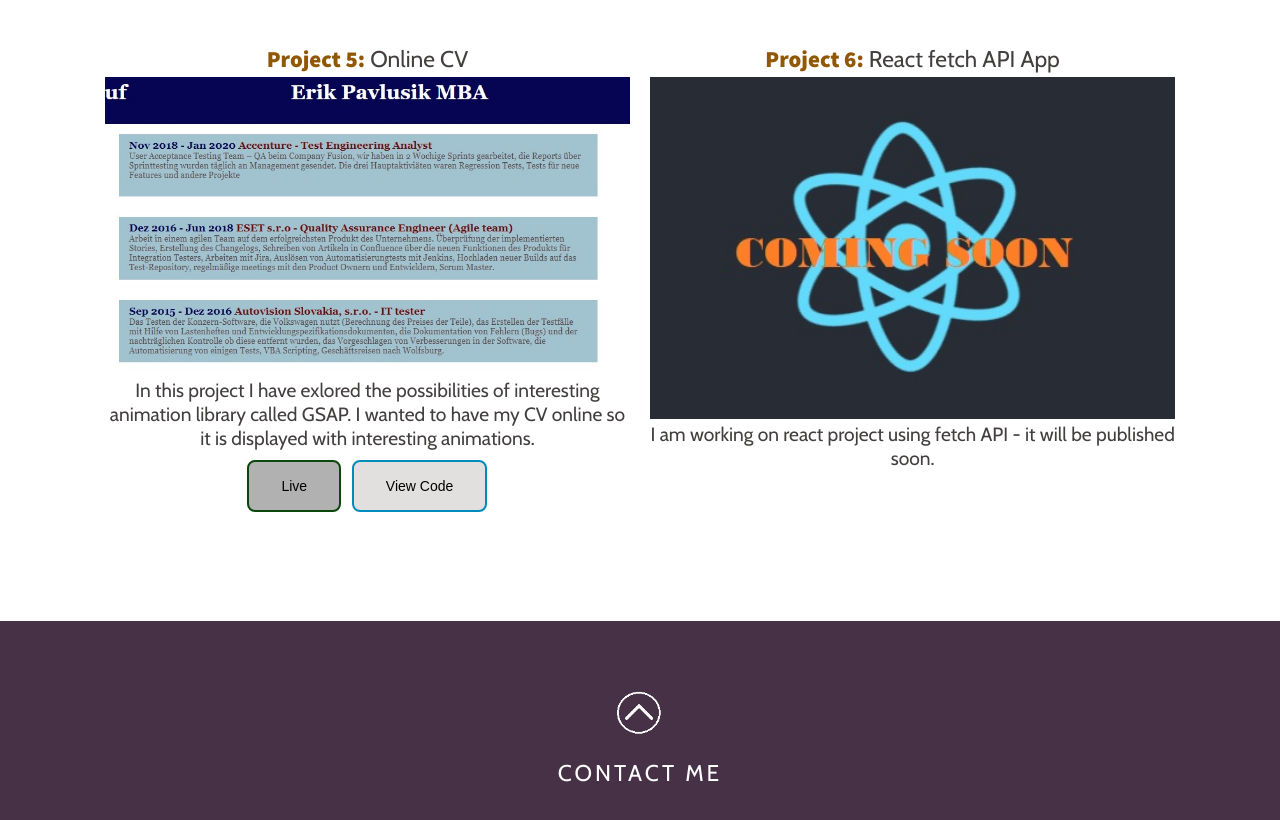
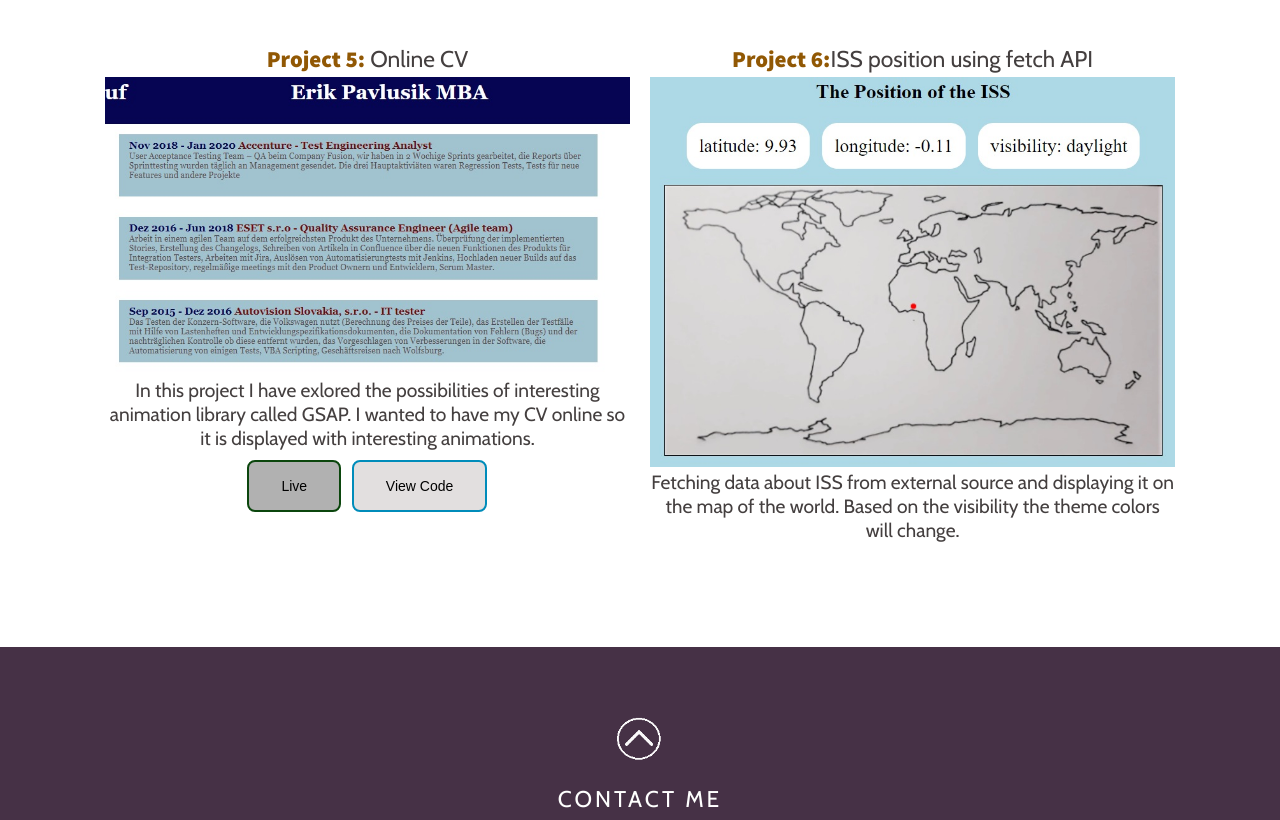
Before and after one commit to epavlusik/portfolio, a plain HTML site: page index.html in a window 1280 px wide. Shown: the part 2520-3340 px from the top of the page. Drawn offline with nearby package versions, Linux system fonts and the light colour scheme; a web font is replaced by a local one.

Commit message:
Update index.html
New project added - ISS position on the world map.

```diff
--- a/index.html
+++ b/index.html
@@ -122,9 +122,9 @@
                  </div>
                  <div class="Project-box"> <!--Coming soon-->
                      <h2>
-                         <span class="project">Project 6:</span> React fetch API App</h2>
-                     <img src="images/react.jpg" alt="">
-                     <p>I am working on react project using fetch API - it will be published soon.
+                         <span class="project">Project 6:</span>ISS position using fetch API</h2>
+                     <img src="images/positionofiss.jpg" alt="">
+                     <p>Fetching data about ISS from external source and displaying it on the map of the world. Based on the visibility the theme colors will change.
                      </p>
                      </div>
                  </div>
```
